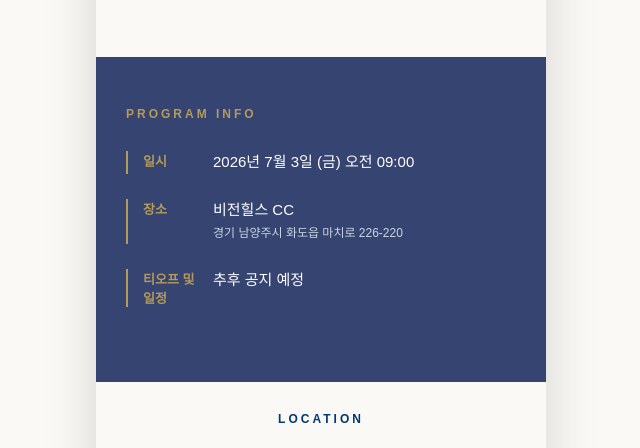
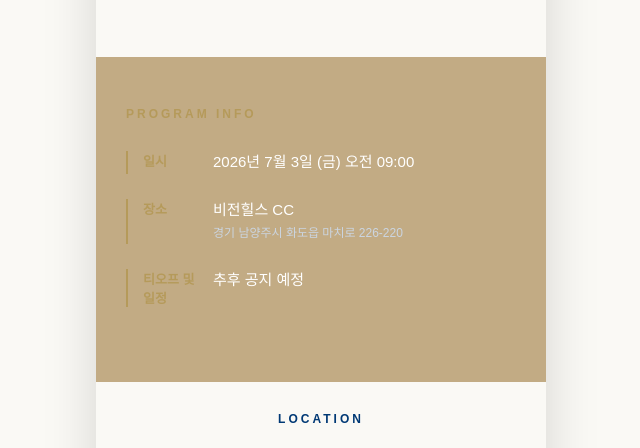
Before and after one commit to edbacks/lionopen-invitation3, a plain HTML site: page index.html in a window 1280 px wide. Shown: the part 867-1315 px from the top of the page, without its empty margins (319-959 px from the left). Drawn offline with nearby package versions, Linux system fonts and the light colour scheme.

Commit message:
Change bg #354471 to #C2AB84

```diff
--- a/index.html
+++ b/index.html
@@ -18,7 +18,7 @@
     <link rel="stylesheet" href="https://unpkg.com/leaflet@1.9.4/dist/leaflet.css" />
     <style>
         :root {
-            --lion-navy: #354471; /* 보내주신 이미지의 남색 반영 */
+            --lion-navy: #C2AB84; /* 보내주신 이미지의 남색 반영 */
             --lion-gold: #B59A5A; /* 로고의 골드 컬러 반영 */
             --bg-light: #F9F9FB;
         }
```
